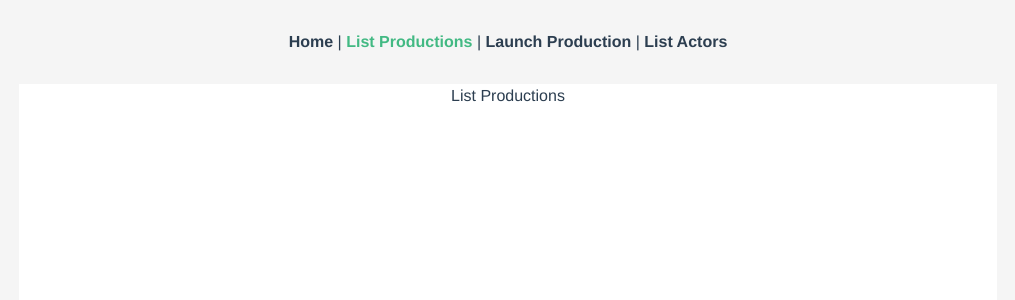
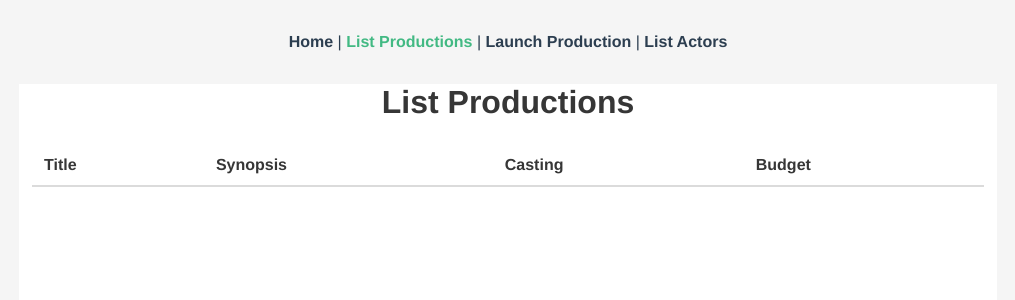
Before and after one commit to jeromefrench/unifTest, a Vue app in the folder unif-test/: page /list-productions in a window 1280 px wide. Shown: the top 300 px of the page, without its empty margins (132-1147 px from the left). Built offline with nearby package versions, Linux system fonts and the light colour scheme.

Commit message:
list production view

```diff
--- a/unif-test/src/views/LaunchProduction.vue
+++ b/unif-test/src/views/LaunchProduction.vue
@@ -86,7 +86,7 @@ export default{
 		...mapActions(['addProduction']),
 		submit(){
 			let production = {};
-			production.titre = this.titre;
+			production.title = this.title;
 			production.synopsis = this.synopsis;
 			production.budget = this.budget;
 			production.casting = this.casting;
@@ -98,11 +98,11 @@ export default{
 				message: 'Production added!',
 				type: 'is-success'
 			});
-			title = '';
-			synopsis = '';
-			budget = '';
-			casting = [];
-			actor = '';
+			this.title = '';
+			this.synopsis = '';
+			this.budget = '';
+			this.casting = [];
+			this.actor = '';
 		},
 		addActor(){
 			this.casting.push(this.actor);
--- a/unif-test/src/views/ListProductions.vue
+++ b/unif-test/src/views/ListProductions.vue
@@ -1,13 +1,57 @@
 <template>
 	<div>
-		<h1>List Productions</h1>
+		<h1 class="title">List Productions</h1>
+		<b-table :data="table" :columns="columns"></b-table>
 	</div>
 </template>
 
 <script>
-	export default{
 
+import {mapGetters} from 'vuex';
+
+export default{
+	name: "ListProductions",
+	computed: mapGetters(["allProductions"]),
+	data: function(){
+		return {
+			table: [],
+			columns: [
+				{
+					field: 'title',
+					label: 'Title',
+				},
+				{
+					field: 'synopsis',
+					label: 'Synopsis',
+				},
+				{
+					field: 'casting',
+					label: 'Casting',
+				},
+				{
+					field: 'budget',
+					label: 'Budget',
+				}
+			]
+		}
+	},
+	mounted(){
+		console.log("mounted");
+		console.log(this.allProductions);
+		this.allProductions.forEach(val => {
+			console.log("val");
+			console.log(val);
+			let indice = {};
+			indice.title = val.title;
+			indice.synopsis = val.synopsis;
+			indice.casting = val.casting.join(", ");
+			indice.budget = val.budget;
+			this.table.push(indice);
+		});
+		console.log("table");
+		console.log(this.table);
 	}
+}
 </script>
 
 <style scoped>
```
